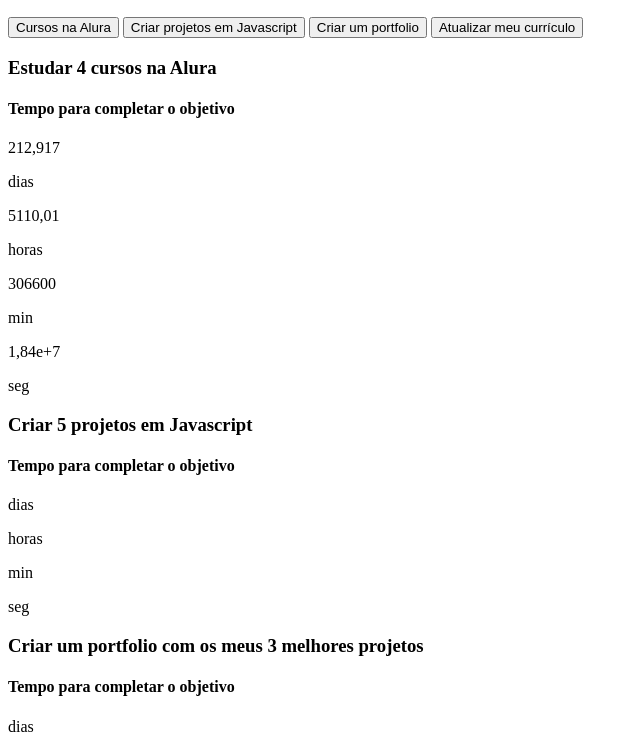
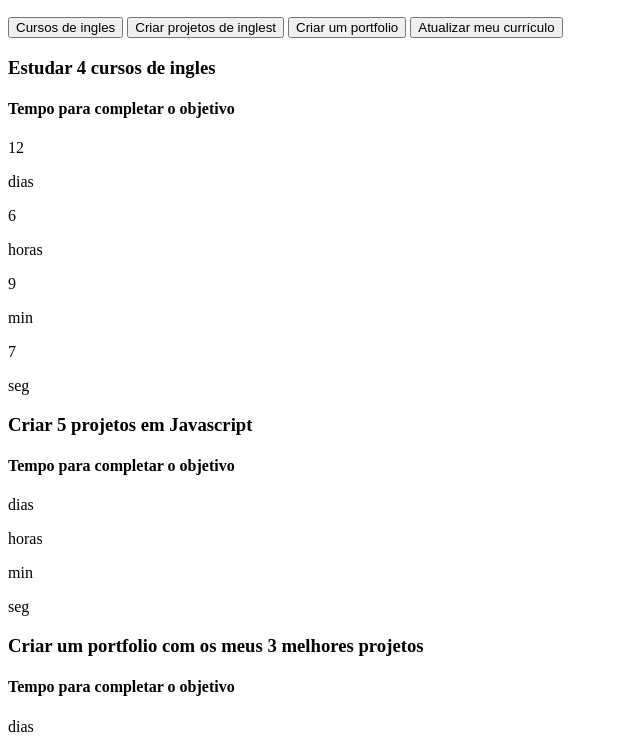
Before and after one commit to tapiokadepressivo/projeto-de-vida, a plain HTML site: page index.html in a window 1280 px wide. Shown: the part 50-799 px from the top of the page, without its empty margins (0-640 px from the left). Drawn offline with Linux system fonts and the light colour scheme.

Commit message:
Update index.html

```diff
--- a/index.html
+++ b/index.html
@@ -1,3 +1,4 @@
+
 <!DOCTYPE html>
 <html lang="pt-br">
 
@@ -13,30 +14,30 @@
         <h2 class="titulo-principal">Meus objetivos do ano<span>_</span></h2>
         <div class="conteudo">
             <div class="botoes">
-                <button class="botao ativo">Cursos na Alura</button>
-                <button class="botao">Criar projetos em Javascript</button>
+                <button class="botao ativo">Cursos de ingles</button>
+                <button class="botao">Criar projetos de inglest</button>
                 <button class="botao">Criar um portfolio</button>
                 <button class="botao">Atualizar meu currículo</button>
             </div>
             <div class="abas-textos">
                 <div class="aba-conteudo ativo">
-                    <h3 class="aba-conteudo-titulo-principal">Estudar 4 cursos na Alura</h3>
+                    <h3 class="aba-conteudo-titulo-principal">Estudar 4 cursos de ingles</h3>
                     <h4 class="aba-conteudo-titulo-secundario">Tempo para completar o objetivo</h4>
                     <div class="contador">
                         <div class="contador-digito">
-                            <p class="contador-digito-numero">212,917</p>
+                            <p class="contador-digito-numero" id="dias0">12</p>
                             <p class="contador-digito-texto">dias</p>
                         </div>
                         <div class="contador-digito">
-                            <p class="contador-digito-numero">5110,01</p>
+                            <p class="contador-digito-numero" id="horas0">6</p>
                             <p class="contador-digito-texto">horas</p>
                         </div>
                         <div class="contador-digito">
-                            <p class="contador-digito-numero">306600</p>
+                            <p class="contador-digito-numero" id="min0">9</p>
                             <p class="contador-digito-texto">min</p>
                         </div>
                         <div class="contador-digito">
-                            <p class="contador-digito-numero">1,84e+7</p>
+                            <p class="contador-digito-numero" id="seg0">7</p>
                             <p class="contador-digito-texto">seg</p>
                         </div>
                     </div>
```
